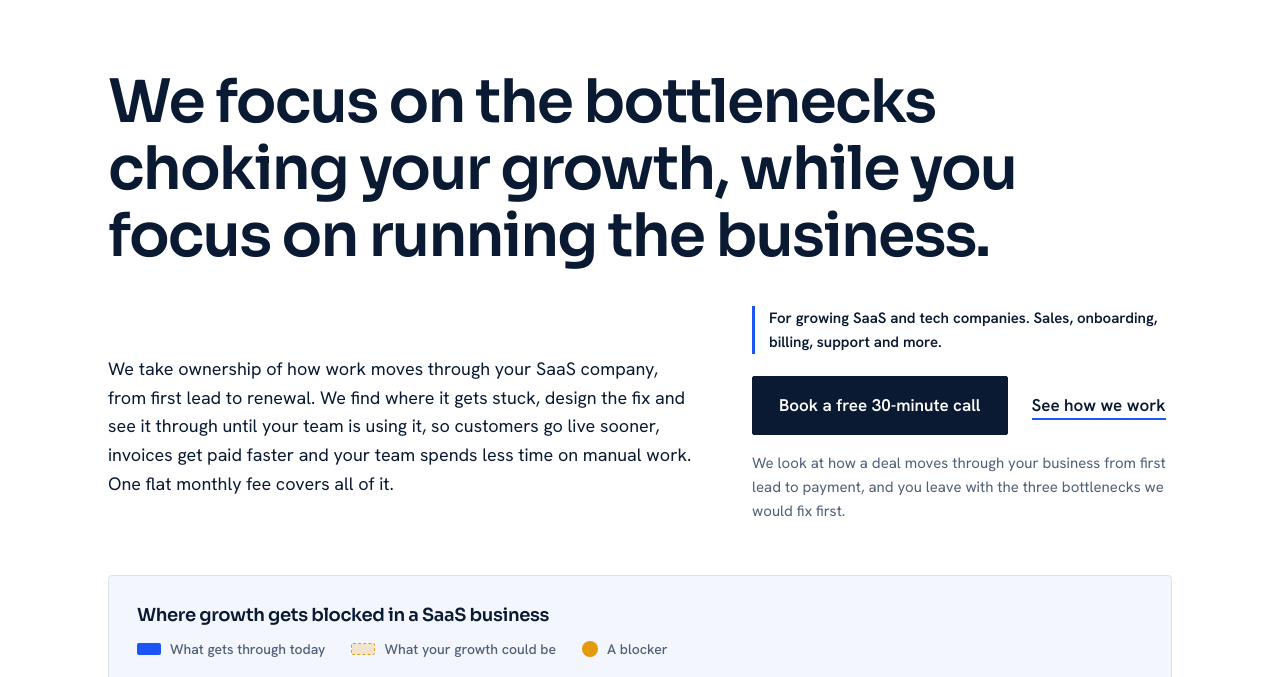
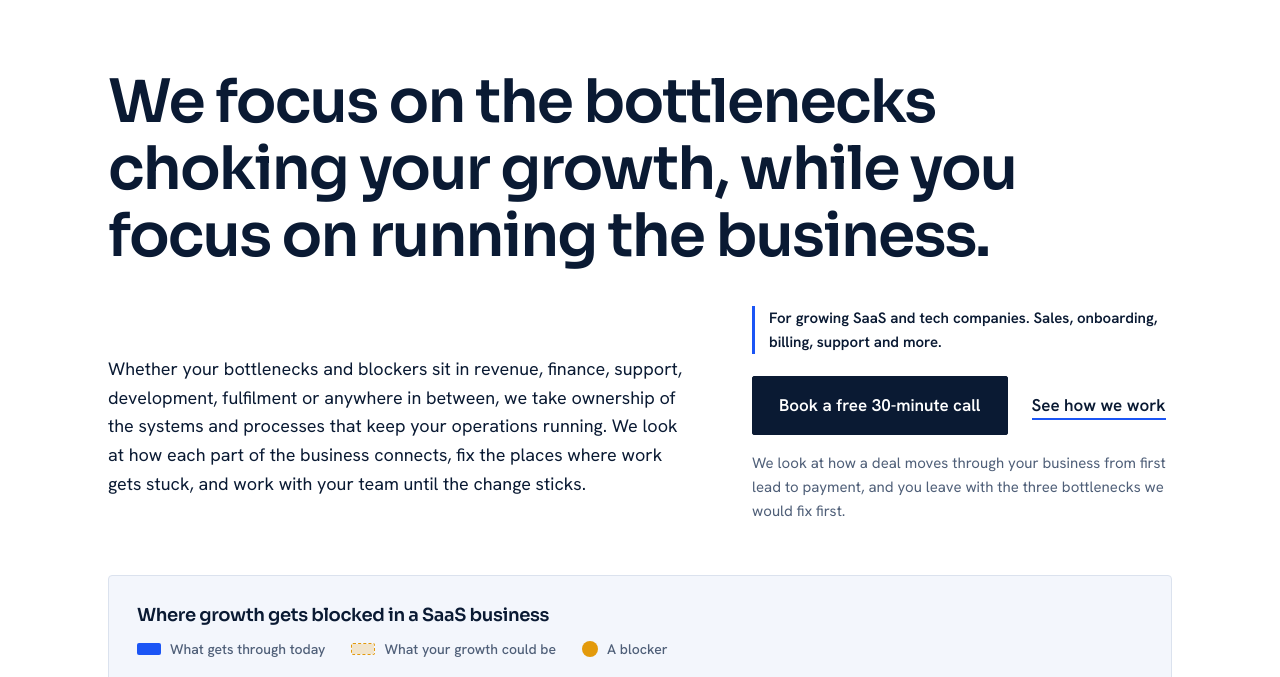
Before and after one commit to BuchnerBernard/bearops, an Astro site: page / in a window 1280 px wide. Shown: the part 98-775 px from the top of the page. Built offline with nearby package versions, Linux system fonts and the light colour scheme; Astro itself is replaced by a stand-in of ours.

Commit message:
Update hero sub text
Co-Authored-By: Claude Opus 5.5 <noreply@anthropic.com>
Claude-Session: https://claude.ai/code/session_01XywhuzKpxRN7MUEpGZ3avx

```diff
--- a/src/pages/index.astro
+++ b/src/pages/index.astro
@@ -10,7 +10,7 @@ const latest = (await getArticles()).slice(0, 3);
     <div class="hero">
       <h1>We focus on the bottlenecks choking your growth, while you focus on running the business.</h1>
       <div class="hero-row">
-        <p class="sub">We take ownership of how work moves through your SaaS company, from first lead to renewal. We find where it gets stuck, design the fix and see it through until your team is using it, so customers go live sooner, invoices get paid faster and your team spends less time on manual work. One flat monthly fee covers all of it.</p>
+        <p class="sub">Whether your bottlenecks and blockers sit in revenue, finance, support, development, fulfilment or anywhere in between, we take ownership of the systems and processes that keep your operations running. We look at how each part of the business connects, fix the places where work gets stuck, and work with your team until the change sticks.</p>
         <div>
           <p class="strip">For growing SaaS and tech companies. Sales, onboarding, billing, support and more.</p>
           <a class="btn" href="/contact/" data-open>Book a free 30-minute call</a><a class="lnk" href="#how">See how we work</a>
```
